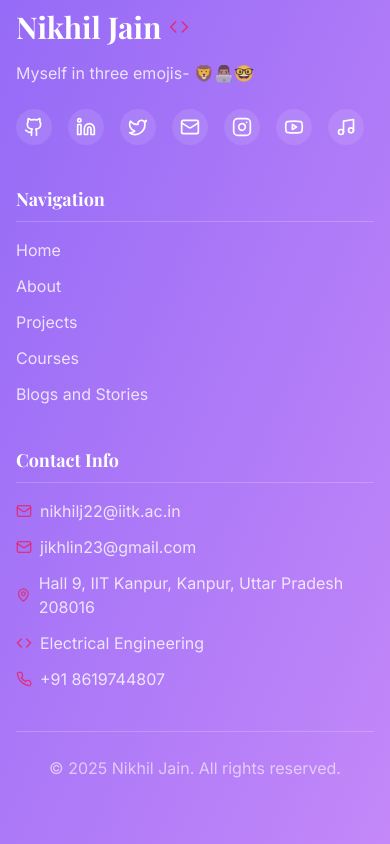
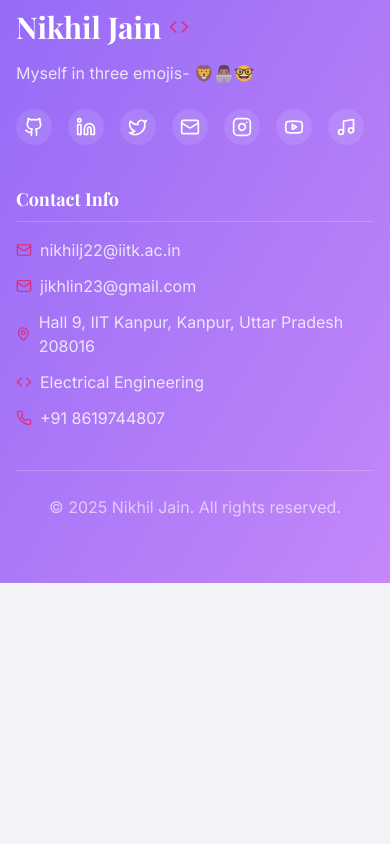
Before and after one commit to Jikhlin23/bunny_on_steroids, a React (Vite) app: page /about in a window 390 px wide. Shown: the part 4215-5059 px from the top of the page. After the commit the page ends 4798 px from the top, so only its background shows below. Built offline with nearby package versions, Linux system fonts and the light colour scheme.

Commit message:
Remove mobile navigation

```diff
--- a/src/components/Footer.tsx
+++ b/src/components/Footer.tsx
@@ -100,7 +100,7 @@ const Footer = () => {
             </div>
           </div>
 
-          <div>
+          <div className="hidden md:block">
             <h4 className="text-lg font-semibold mb-4 border-b border-white/20 pb-2">
               Navigation
             </h4>
```
